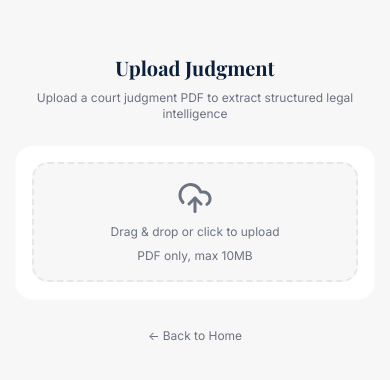
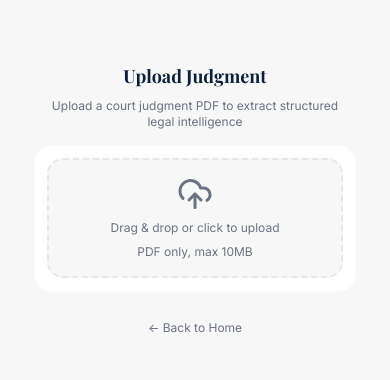
Before and after one commit to exilencegroup-cloud/nyaysetu, a Next.js app: page /upload in a window 390 px wide. Shown: the part 222-602 px from the top of the page. Built offline with nearby package versions, Linux system fonts and the light colour scheme.

Commit message:
Add comprehensive responsive breakpoints to upload page

```diff
--- a/pages/upload.tsx
+++ b/pages/upload.tsx
@@ -57,10 +57,10 @@ export default function Upload() {
   };
 
   return (
-    <div className="min-h-screen bg-background flex flex-col items-center justify-center px-4 sm:px-6 py-8 sm:py-12">
-      <div className="w-full max-w-xl sm:max-w-2xl">
-        <div className="text-center mb-6 sm:mb-8">
-          <h1 className="text-xl sm:text-2xl md:text-3xl font-serif font-bold text-primary mb-2">
+    <div className="min-h-screen bg-background flex flex-col items-center justify-center px-3 sm:px-4 md:px-6 py-6 sm:py-8 md:py-12">
+      <div className="w-full max-w-xs sm:max-w-md md:max-w-xl lg:max-w-2xl">
+        <div className="text-center mb-4 sm:mb-6 md:mb-8">
+          <h1 className="text-lg sm:text-xl md:text-2xl lg:text-3xl font-serif font-bold text-primary mb-2">
             Upload Judgment
           </h1>
           <p className="text-xs sm:text-sm md:text-base text-secondary px-2">
@@ -68,7 +68,7 @@ export default function Upload() {
           </p>
         </div>
 
-        <div className="bg-card rounded-card shadow-card p-4 sm:p-6 md:p-8">
+        <div className="bg-card rounded-card shadow-card p-3 sm:p-4 md:p-6 lg:p-8">
           {state === 'idle' && (
             <>
               <FileUpload onFileSelect={handleFileSelect} />
@@ -83,23 +83,23 @@ export default function Upload() {
           )}
 
           {state === 'uploading' && (
-            <div className="flex flex-col items-center justify-center py-6 sm:py-8 md:py-12">
+            <div className="flex flex-col items-center justify-center py-4 sm:py-6 md:py-8 lg:py-12">
               <Loader size="lg" color="accent" />
               <p className="mt-4 text-secondary text-xs sm:text-sm md:text-base">Analyzing document...</p>
             </div>
           )}
 
           {state === 'error' && (
-            <div className="flex flex-col items-center justify-center py-6 sm:py-8 md:py-12 px-2">
-              <div className="text-red-500 mb-3 sm:mb-4">
-                <svg width={40} height={40} viewBox="0 0 24 24" fill="none" stroke="currentColor" strokeWidth={2}>
+            <div className="flex flex-col items-center justify-center py-4 sm:py-6 md:py-8 lg:py-12 px-2">
+              <div className="text-red-500 mb-2 sm:mb-3 md:mb-4">
+                <svg width={36} height={36} viewBox="0 0 24 24" fill="none" stroke="currentColor" strokeWidth={2}>
                   <circle cx={12} cy={12} r={10} />
                   <line x1={12} y1={8} x2={12} y2={12} />
                   <line x1={12} y1={16} x2={12.01} y2={16} />
                 </svg>
               </div>
-              <h2 className="text-base sm:text-lg md:text-xl font-medium text-primary mb-2">Analysis Failed</h2>
-              <p className="text-secondary text-center mb-4 sm:mb-6 max-w-md text-xs sm:text-sm md:text-base">{error}</p>
+              <h2 className="text-sm sm:text-base md:text-lg lg:text-xl font-medium text-primary mb-2">Analysis Failed</h2>
+              <p className="text-secondary text-center mb-3 sm:mb-4 md:mb-6 max-w-md text-xs sm:text-sm md:text-base">{error}</p>
               <div className="flex gap-2 sm:gap-3 flex-col sm:flex-row w-full">
                 <Button onClick={handleAnalyze} variant="primary" className="w-full">
                   Retry
```
